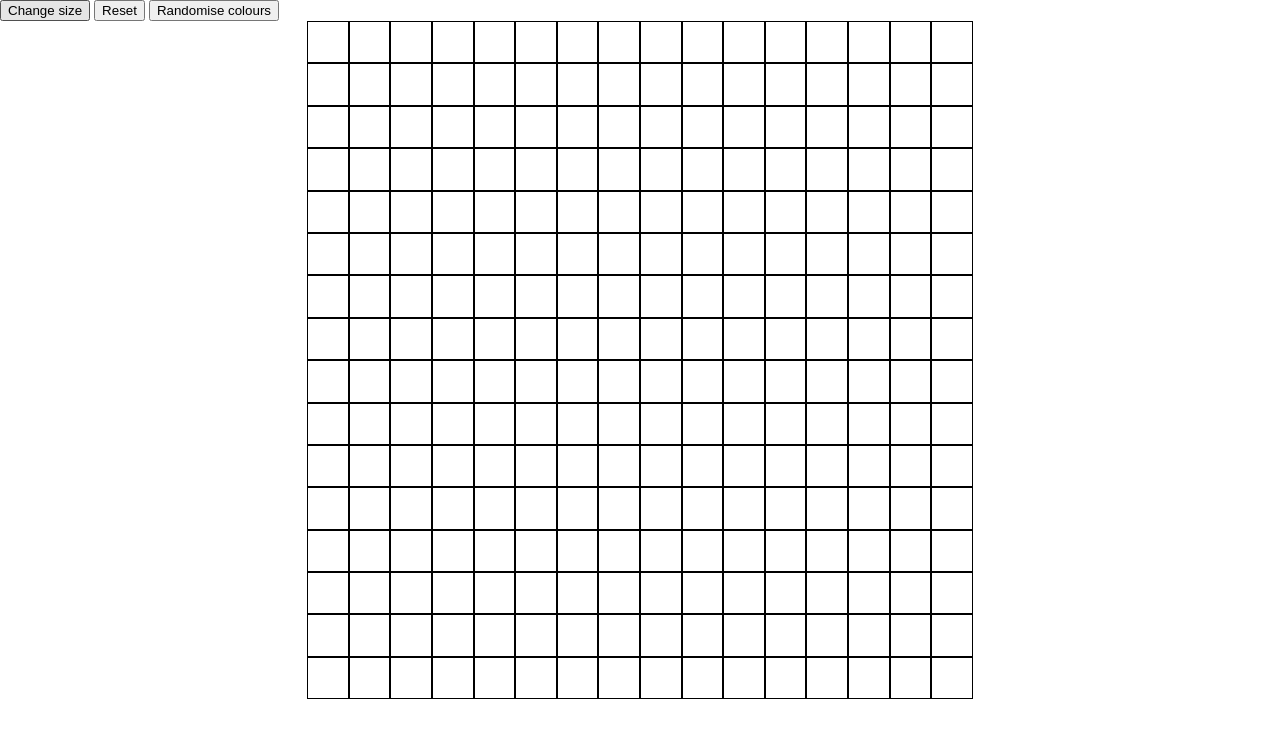
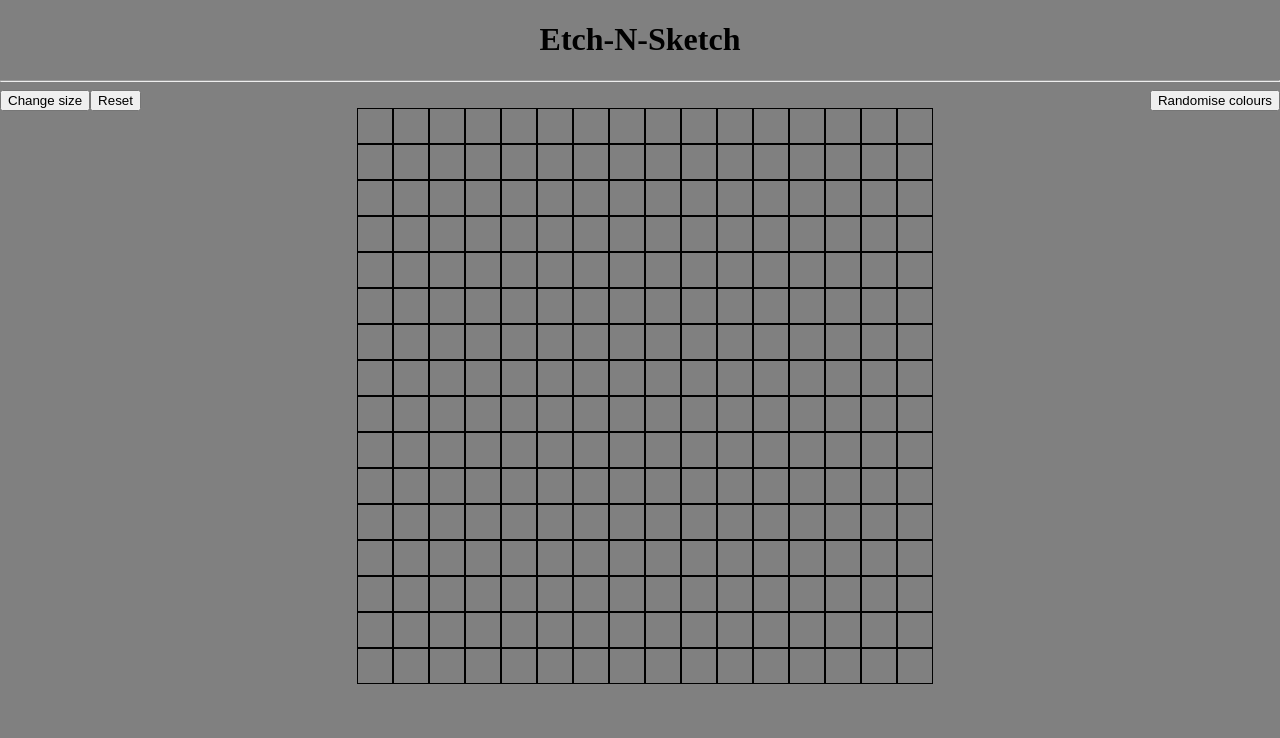
Before and after one commit to CypherGuy/Etch-a-Sketch, a plain HTML site: page index.html in a window 1280 px wide. Drawn offline with Linux system fonts and the light colour scheme.

Commit message:
Add background and design

```diff
--- a/index.html
+++ b/index.html
@@ -4,7 +4,7 @@
 <head>
     <meta charset="UTF-8">
     <meta name="viewport" content="width=device-width, initial-scale=1.0">
-    <title>Grid of Squares</title>
+    <title>Etch N Sketch</title>
     <style>
         body,
         html {
@@ -12,12 +12,20 @@
             margin: 0;
         }
 
+        body {
+            background-color: gray;
+        }
+
+        h1 {
+            text-align: center;
+        }
+
         .container {
             display: flex;
             flex-wrap: wrap;
-            width: 52vw;
+            width: 45vw;
             /* Adjust as needed */
-            height: 53vw;
+            height: 45vw;
             /* Maintain aspect ratio for the grid */
             margin: 0 auto;
         }
@@ -32,14 +40,24 @@
         .permament-color {
             background-color: rgb(0, 255, 132);
         }
+
+        .button-left {
+            float: left;
+        }
+
+        .button-right {
+            float: right;
+        }
     </style>
 </head>
 
 <body>
+    <h1>Etch-N-Sketch</h1>
+    <hr />
 
-    <button onclick="requestSize()" id="sizePrompt">Change size</button>
-    <button id="resetButton" onclick="clearGrid()">Reset</button>
-    <button id="randomiseColours" onclick="randomColours()"> Randomise colours</button>
+    <button onclick="requestSize()" id="sizePrompt" class="button-left">Change size</button>
+    <button id="resetButton" onclick="clearGrid()" class="button-left">Reset</button>
+    <button id="randomiseColours" onclick="randomColours()" class="button-right"> Randomise colours</button>
 
     <br>
 
```
